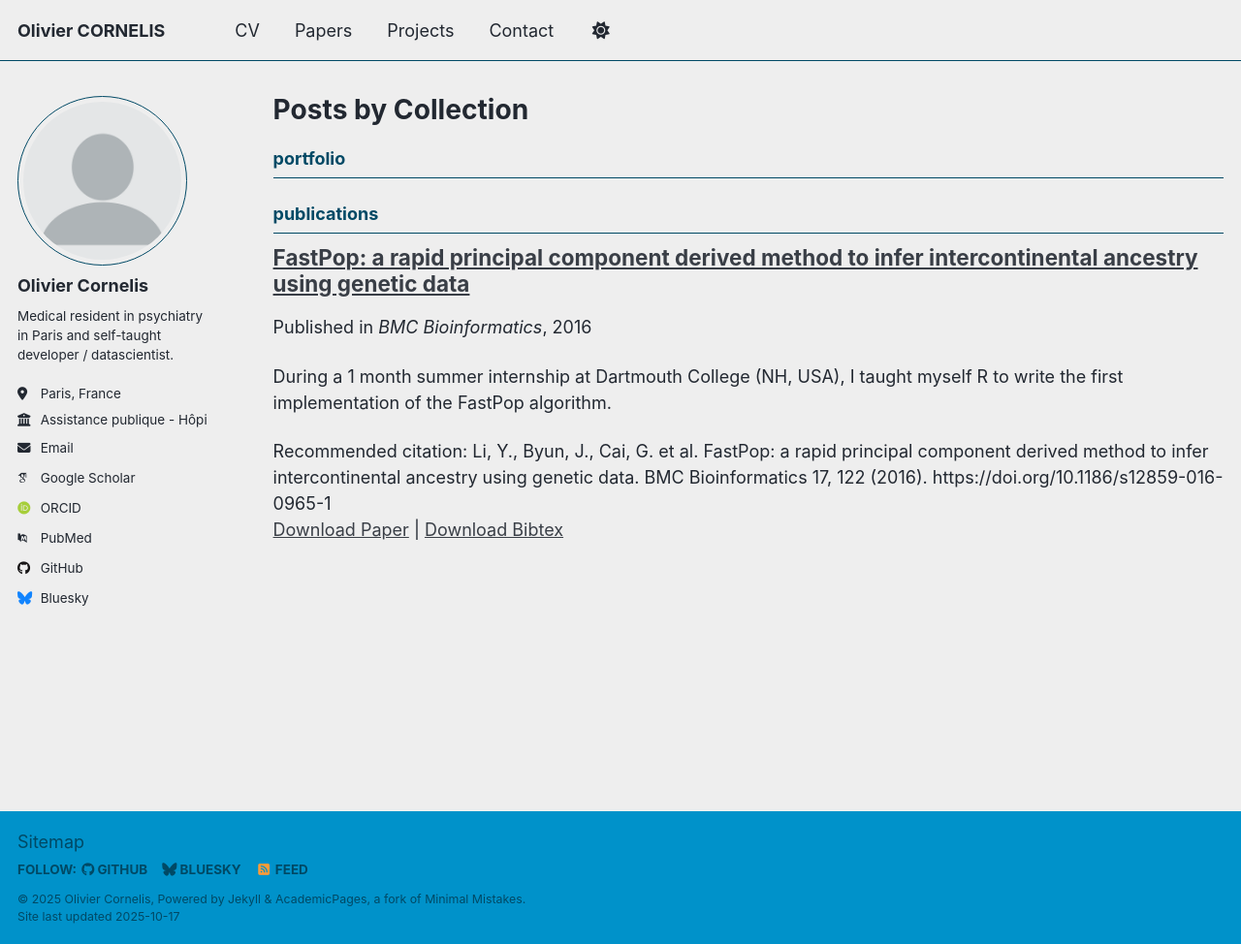
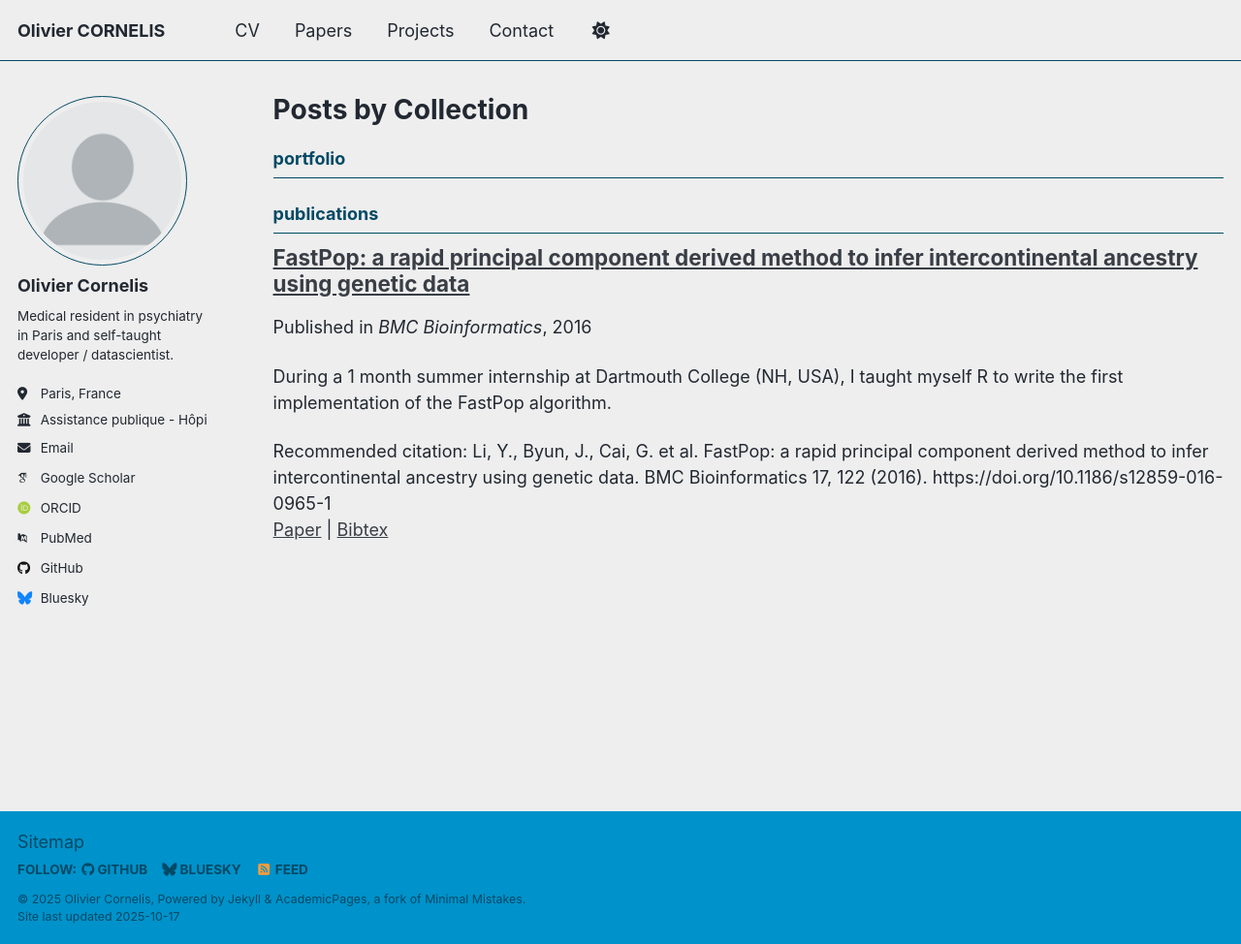
Before and after one commit to thiswillbeyourgithub/website, a Jekyll site: the page built from _pages/collection-archive.html, in a window 1280 px wide and 974 px high. Shown: the whole window at 97% size. Built offline with Jekyll 4.4.1, drawn with Linux system fonts in a browser that asks for light colours; some web fonts are replaced; a script that is not in the unit is left out; some of the changed lines change nothing that is shown.

Commit message:
turn "Download Paper" into "Paper"
Signed-off-by: thiswillbeyourgithub
<26625900+thiswillbeyourgithub@users.noreply.github.com>
Signed-off-by: thiswillbeyourgithub <26625900+thiswillbeyourgithub@users.noreply.github.com>

```diff
--- a/_includes/archive-single.html
+++ b/_includes/archive-single.html
@@ -53,31 +53,31 @@
     {% endif %}
 
     {% if post.citation and post.paperurl and post.slidesurl and post.bibtexurl %}
-      <p>Recommended citation: {{ post.citation }}<br /><a href="{{ post.paperurl }}">Download Paper</a> | <a href="{{ post.slidesurl }}">Download Slides</a> | <a href="{{ post.bibtexurl }}">Download Bibtex</a></p>
+      <p>Recommended citation: {{ post.citation }}<br /><a href="{{ post.paperurl }}">Paper</a> | <a href="{{ post.slidesurl }}">Slides</a> | <a href="{{ post.bibtexurl }}">Bibtex</a></p>
     {% elsif post.citation and post.paperurl and post.slidesurl %}
-      <p>Recommended citation: {{ post.citation }}<br /><a href="{{ post.paperurl }}">Download Paper</a> | <a href="{{ post.slidesurl }}">Download Slides</a></p>
+      <p>Recommended citation: {{ post.citation }}<br /><a href="{{ post.paperurl }}">Paper</a> | <a href="{{ post.slidesurl }}">Slides</a></p>
     {% elsif post.citation and post.paperurl and post.bibtexurl %}
-      <p>Recommended citation: {{ post.citation }}<br /><a href="{{ post.paperurl }}">Download Paper</a> | <a href="{{ post.bibtexurl }}">Download Bibtex</a></p>
+      <p>Recommended citation: {{ post.citation }}<br /><a href="{{ post.paperurl }}">Paper</a> | <a href="{{ post.bibtexurl }}">Bibtex</a></p>
     {% elsif post.citation and post.paperurl %}
-      <p>Recommended citation: {{ post.citation }}<br /><a href="{{ post.paperurl }}">Download Paper</a></p>
+      <p>Recommended citation: {{ post.citation }}<br /><a href="{{ post.paperurl }}">Paper</a></p>
     {% elsif post.citation and post.slidesurl and post.bibtexurl %}
-      <p>Recommended citation: {{ post.citation }}<br /><a href="{{ post.slidesurl }}">Download Slides</a> | <a href="{{ post.bibtexurl}}">Download Bibtex</a></p>
+      <p>Recommended citation: {{ post.citation }}<br /><a href="{{ post.slidesurl }}">Slides</a> | <a href="{{ post.bibtexurl}}">Bibtex</a></p>
     {% elsif post.citation and post.slidesurl %}
-      <p>Recommended citation: {{ post.citation }}<br /><a href="{{ post.slidesurl }}">Download Slides</a></p>
+      <p>Recommended citation: {{ post.citation }}<br /><a href="{{ post.slidesurl }}">Slides</a></p>
     {% elsif post.citation and post.bibtexurl %}
-      <p>Recommended citation: {{ post.citation }}<br /><a href="{{ post.bibtexurl }}">Download Bibtex</a></p>
+      <p>Recommended citation: {{ post.citation }}<br /><a href="{{ post.bibtexurl }}">Bibtex</a></p>
     {% elsif post.citation %}
       <p>Recommended citation: {{ post.citation }}</p>
     {% elsif post.paperurl and post.bibtexurl %}
-      <p><a href=" {{ post.paperurl }} ">Download Paper</a> | <a href="{{ post.bibtexurl }}">Download Bibtex</a></p>
+      <p><a href=" {{ post.paperurl }} ">Paper</a> | <a href="{{ post.bibtexurl }}">Bibtex</a></p>
     {% elsif post.paperurl %}
-      <p><a href=" {{ post.paperurl }} ">Download Paper</a></p>
+      <p><a href=" {{ post.paperurl }} ">Paper</a></p>
     {% elsif post.slidesurl and post.bibtexurl %}
-      <p><a href="{{ post.slidesurl }}">Download Slides</a> | <a href="{{ post.bibtexurl }}">Download Bibtex</a></p>
+      <p><a href="{{ post.slidesurl }}">Slides</a> | <a href="{{ post.bibtexurl }}">Bibtex</a></p>
     {% elsif post.slidesurl %}
-      <p><a href="{{ post.slidesurl }}">Download Slides</a></p>
+      <p><a href="{{ post.slidesurl }}">Slides</a></p>
     {% elsif post.bibtexurl %}
-      <p><a href="{{ post.bibtexurl }}">Download Bibtex</a></p>
+      <p><a href="{{ post.bibtexurl }}">Bibtex</a></p>
     {% endif %}
 
   </article>
```
